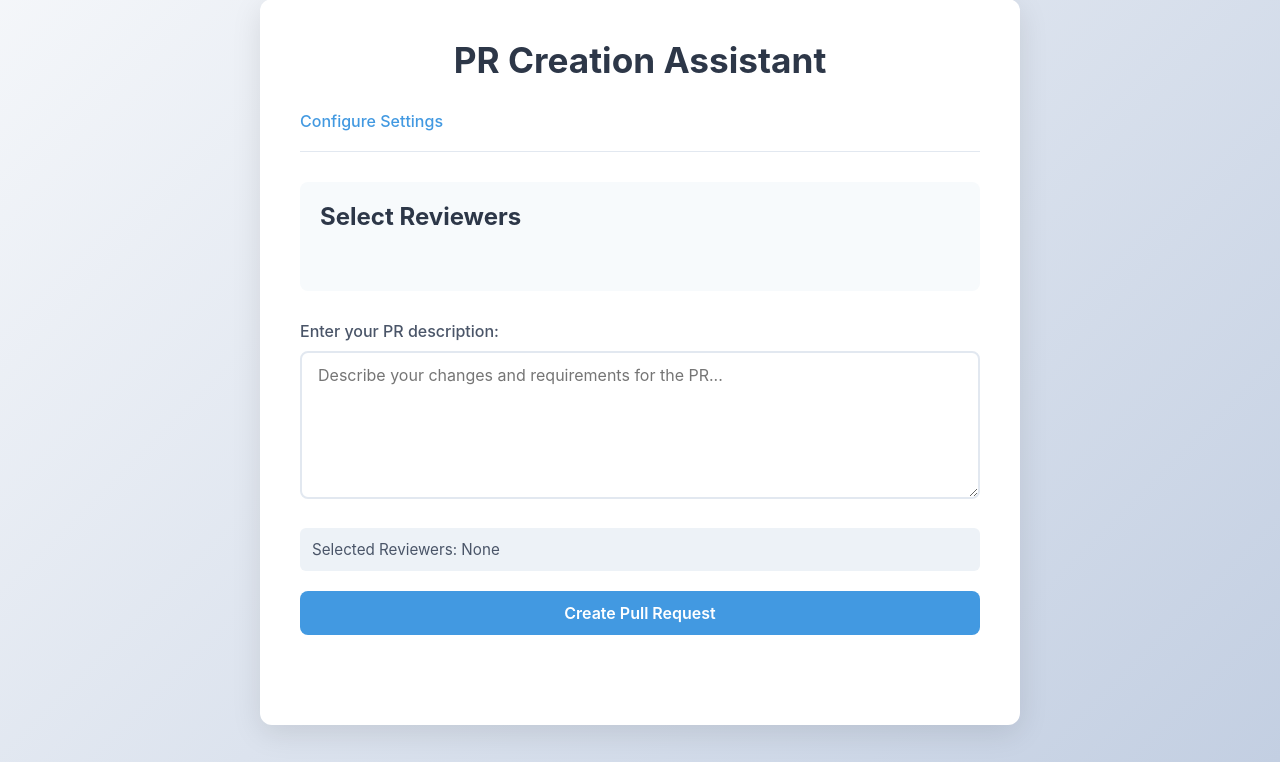
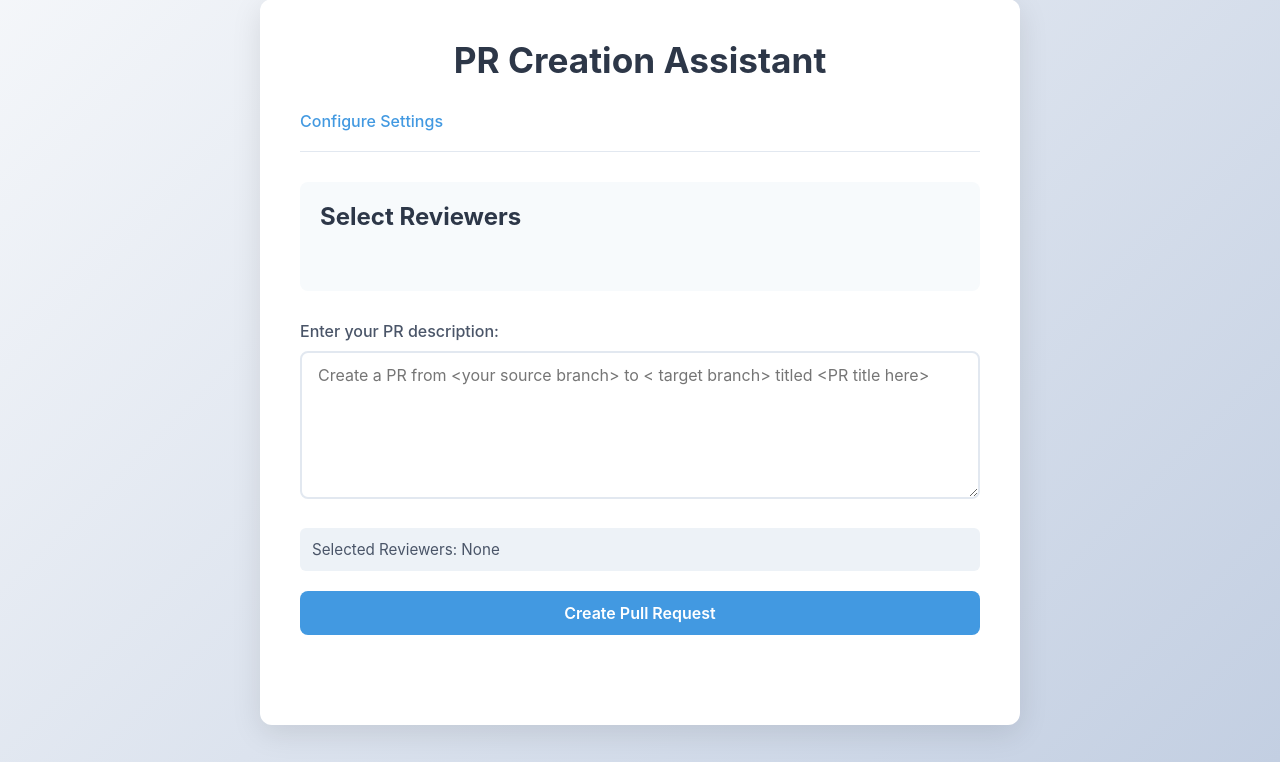
Before and after one commit to sauravk212/PR-automation, a Flask app: template templates/index.html in a window 1280 px wide. Shown: the part 38-800 px from the top of the page. Run offline with Flask 3, Linux system fonts and the light colour scheme; the template is opened without the code that fills it, so the values that code supplies are empty.

Commit message:
updated description of PR in proper format

```diff
--- a/templates/index.html
+++ b/templates/index.html
@@ -44,7 +44,7 @@
                         id="input_text"
                         name="input_text"
                         rows="6"
-                        placeholder="Describe your changes and requirements for the PR..."
+                        placeholder="Create a PR from <your source branch> to < target branch> titled <PR title here>"
                         required></textarea>
                 </div>
                 <div id="selected-reviewers" class="selected-reviewers">
```
